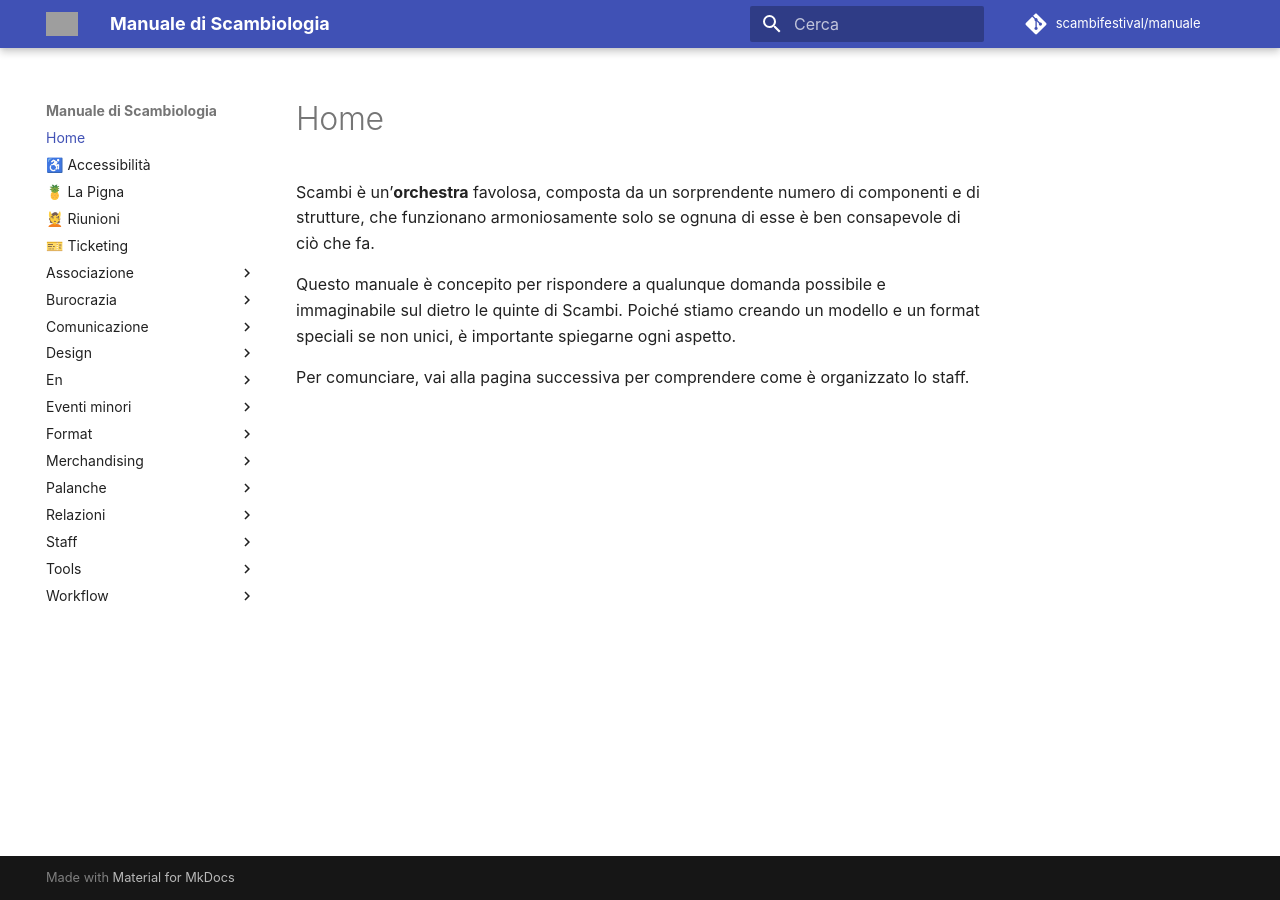
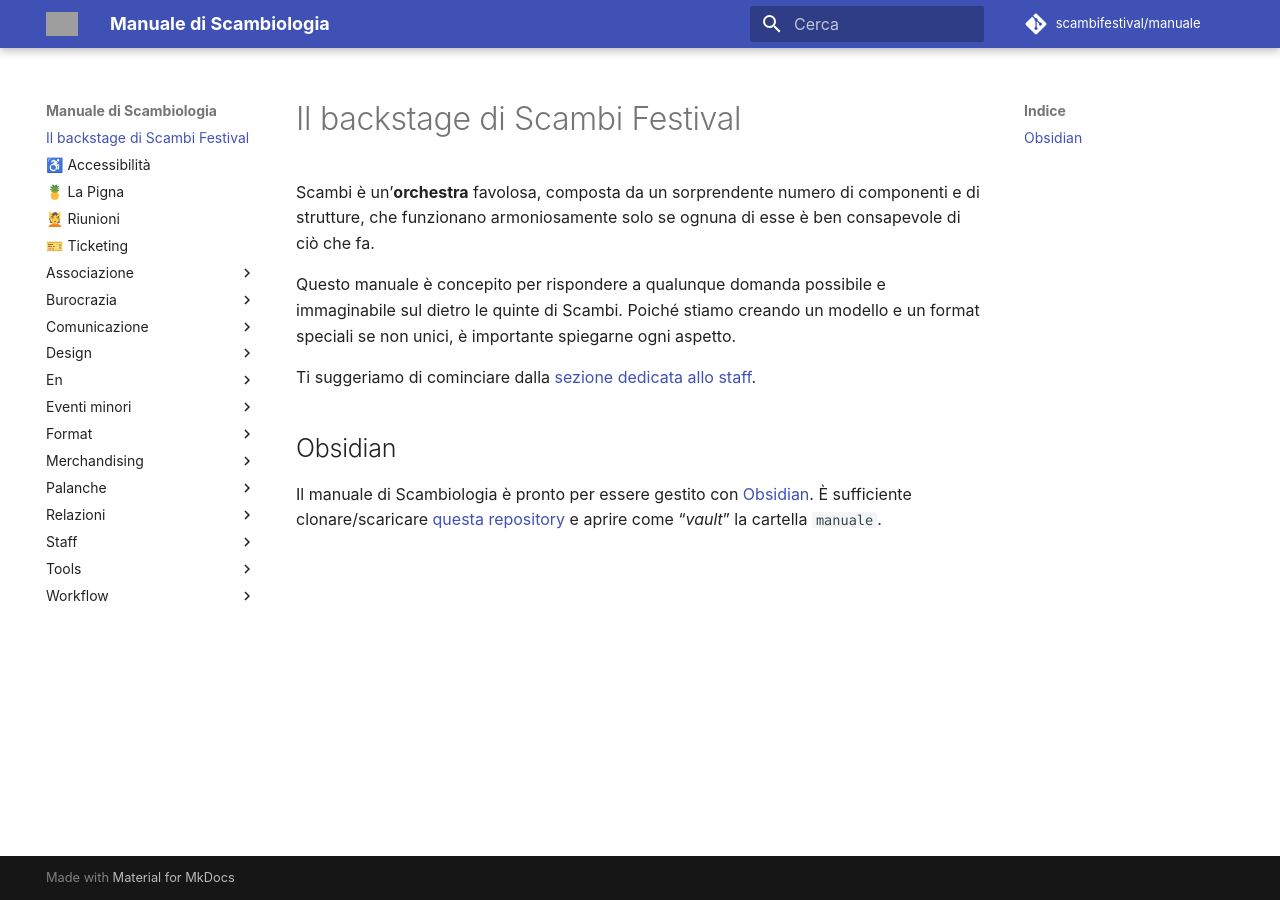
Before and after one commit to scambifestival/manuale, an MkDocs documentation site: the page built from manuale/README.md, in a window 1280 px wide. Built offline with MkDocs 1.6.1 and Material for MkDocs 9.7.7, drawn with Linux system fonts in a browser that asks for light colours; comment, search, counter and statistics services are not loaded; grey boxes are pictures that could not be loaded.

Commit message:
minor fixes

```diff
--- a/manuale/README.md
+++ b/manuale/README.md
@@ -1,5 +1,12 @@
+---
+title: Il backstage di Scambi Festival
+---
 Scambi è un’**orchestra** favolosa, composta da un sorprendente numero di componenti e di strutture, che funzionano armoniosamente solo se ognuna di esse è ben consapevole di ciò che fa.
 
 Questo manuale è concepito per rispondere a qualunque domanda possibile e immaginabile sul dietro le quinte di Scambi. Poiché stiamo creando un modello e un format speciali se non unici, è importante spiegarne ogni aspetto.
 
-Per comunciare, vai alla pagina successiva per comprendere come è organizzato lo staff.
+Ti suggeriamo di cominciare dalla [sezione dedicata allo staff](staff/README.md).
+
+## Obsidian
+
+Il manuale di Scambiologia è pronto per essere gestito con [Obsidian](https://obsidian.md 'Obsidian'). È sufficiente clonare/scaricare [questa repository](https://github.com/scambifestival/manuale 'Codice sorgente del manuale') e aprire come “<em lang='en'>vault</em>” la cartella `manuale`.
```
Also changed, not shown: manuale/comunicazione/social/PED.md (renamed from manuale/comunicazione/social/PPED.md), manuale/en/communication/press-review.md (renamed from manuale/en/communication/ppress-review.md).
